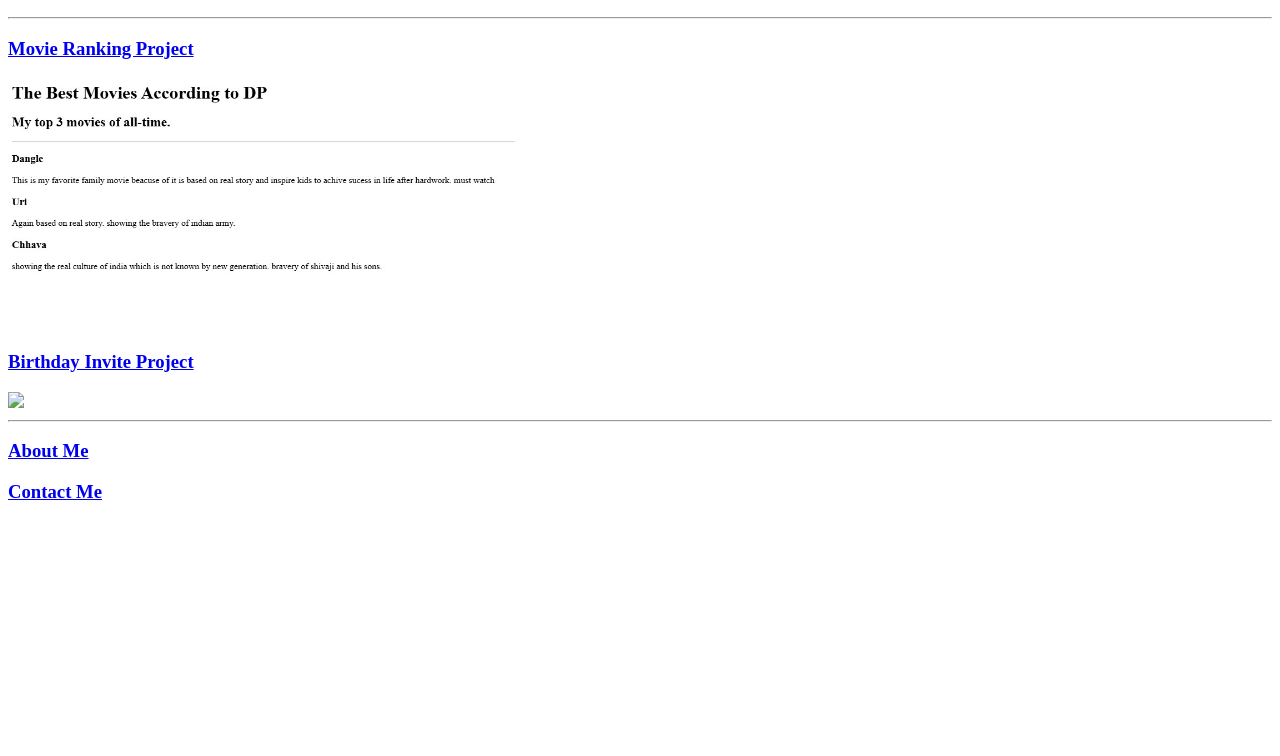
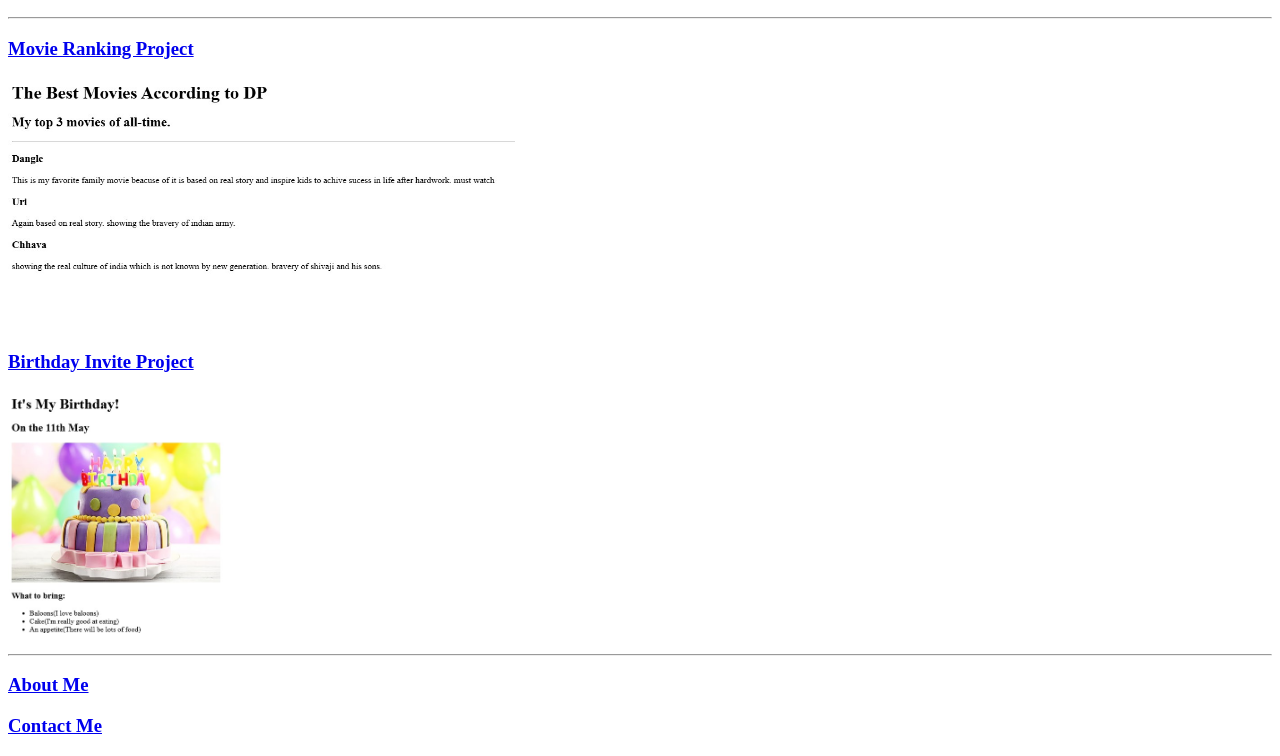
Before and after one commit to Dharmendravpatel/html-portfolio, a plain HTML site: page index.html in a window 1280 px wide. Shown: the part 110-866 px from the top of the page. Before the commit the page ends 800 px from the top, so only its background shows below. Drawn offline with Linux system fonts and the light colour scheme.

Commit message:
Update index.html

```diff
--- a/index.html
+++ b/index.html
@@ -15,10 +15,9 @@
 
         <img src="../html-portfolio/assets/images/My Movie.jpg" height="250">
 
-
         <a href = "./public/birthday-invite.html"><h3>Birthday Invite Project</h3></a>
 
-        <img src="../4.3 HTML Porfolio Project/assets/images/My Birthday - invite.jpg" height="250">
+        <img src="../html-portfolio/assets/images/My Birthday - invite.jpg" height="250">
 
     <hr />
     <a href = "./public/about.html"><h3>About Me</h3></a>
```
